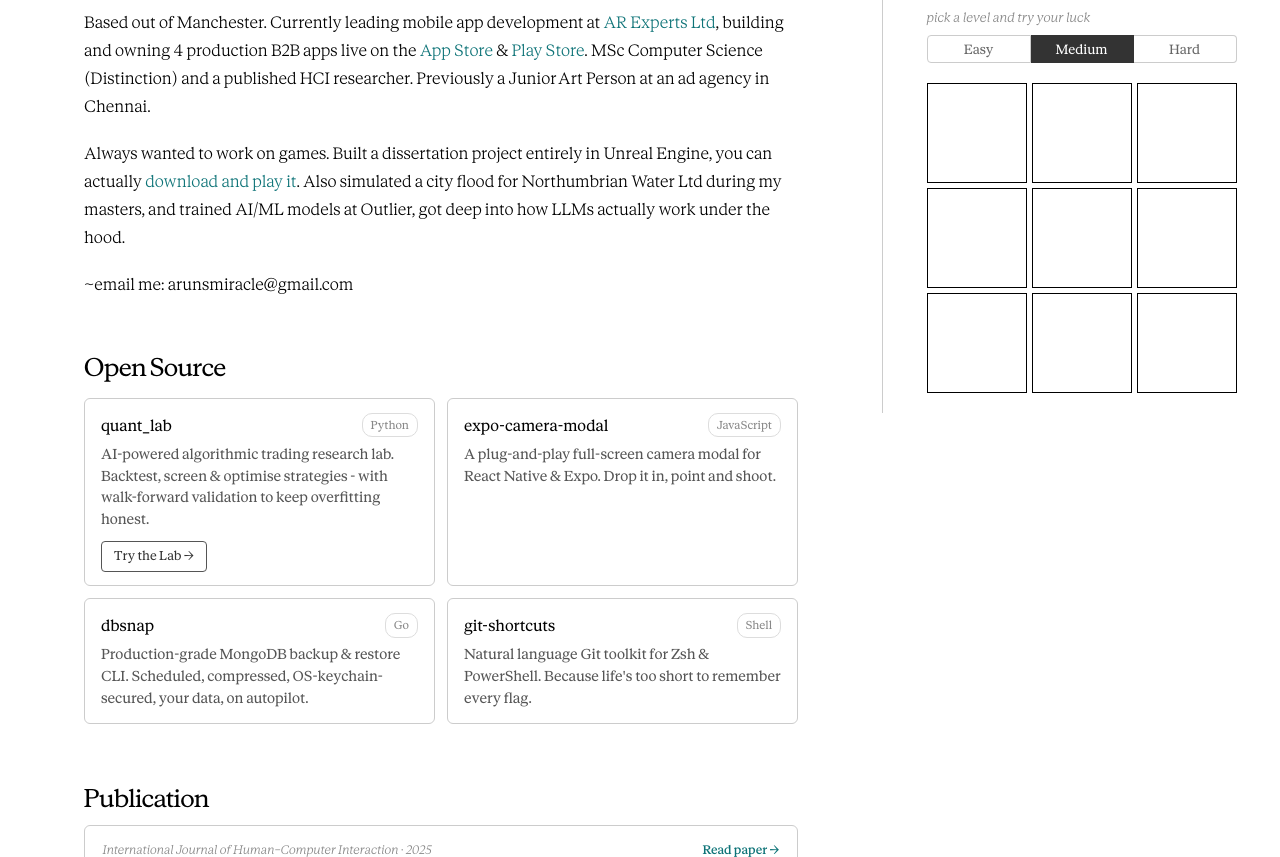
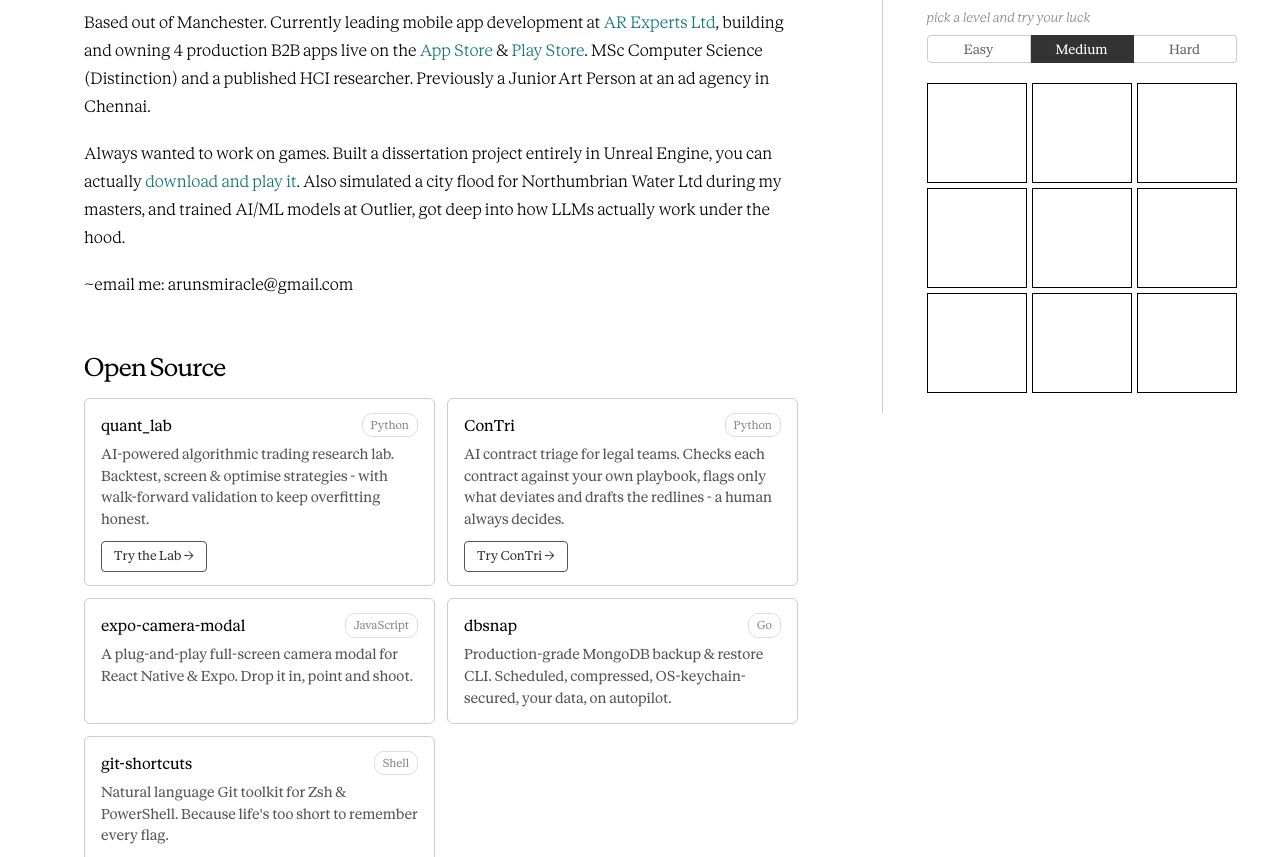
Before and after one commit to aroonsekar/aroonsekar.github.io, a website: page index.html in a window 1280 px wide. Shown: the part 243-1100 px from the top of the page. Drawn offline with Linux system fonts and the light colour scheme.

Commit message:
chore: added contri

```diff
--- a/index.html
+++ b/index.html
@@ -69,6 +69,20 @@
                         </a>
                         <a href="https://aroonsquantlab.streamlit.app/" class="project-demo-btn" target="_blank"
                             rel="noopener">Try the Lab →</a>
+                    </div>
+                    <div class="project-card">
+                        <a href="https://github.com/aroonsekar/Swigger" class="project-card-link" target="_blank"
+                            rel="noopener">
+                            <div class="project-card-header">
+                                <span class="project-name">ConTri</span>
+                                <span class="project-lang">Python</span>
+                            </div>
+                            <p class="project-desc">AI contract triage for legal teams. Checks each contract against
+                                your own playbook, flags only what deviates and drafts the redlines - a human always
+                                decides.</p>
+                        </a>
+                        <a href="https://contri.streamlit.app/" class="project-demo-btn" target="_blank"
+                            rel="noopener">Try ConTri →</a>
                     </div>
                     <a href="https://github.com/aroonsekar/expo-camera-modal" class="project-card" target="_blank"
                         rel="noopener">
```
